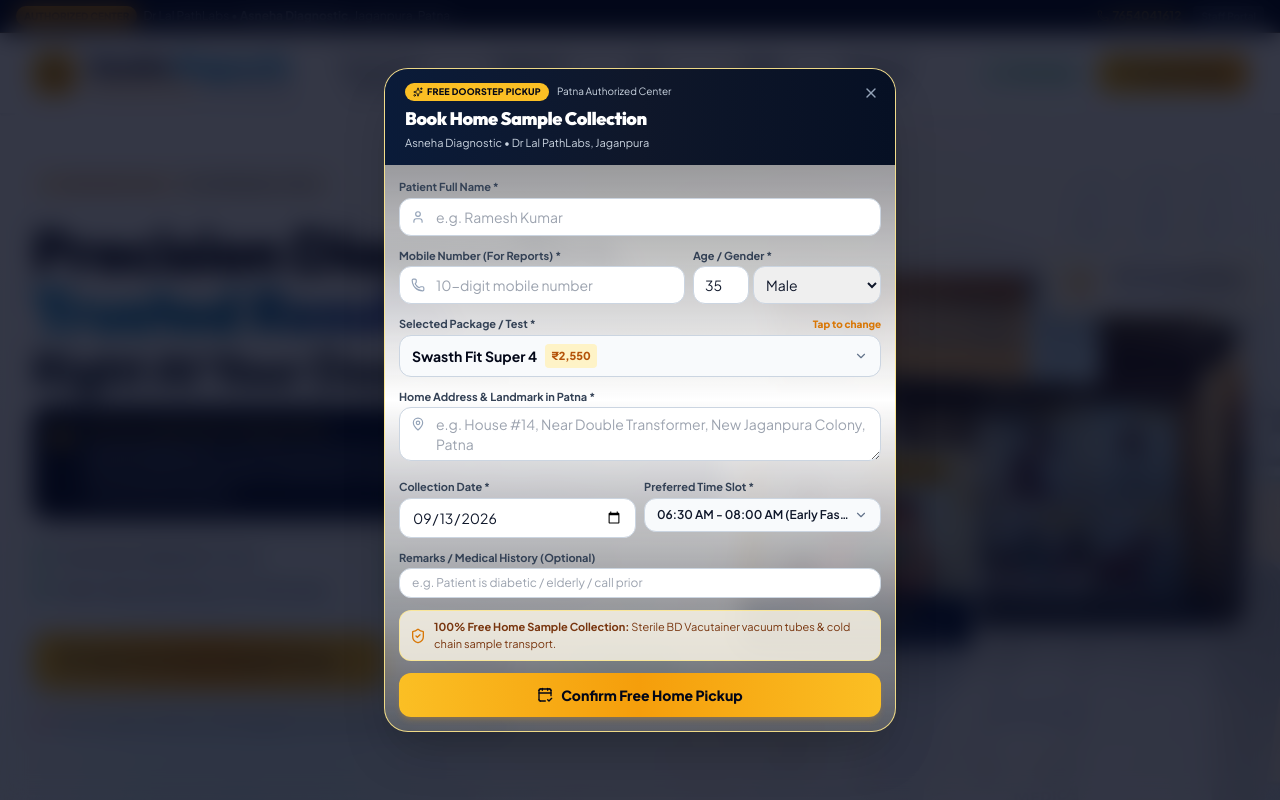
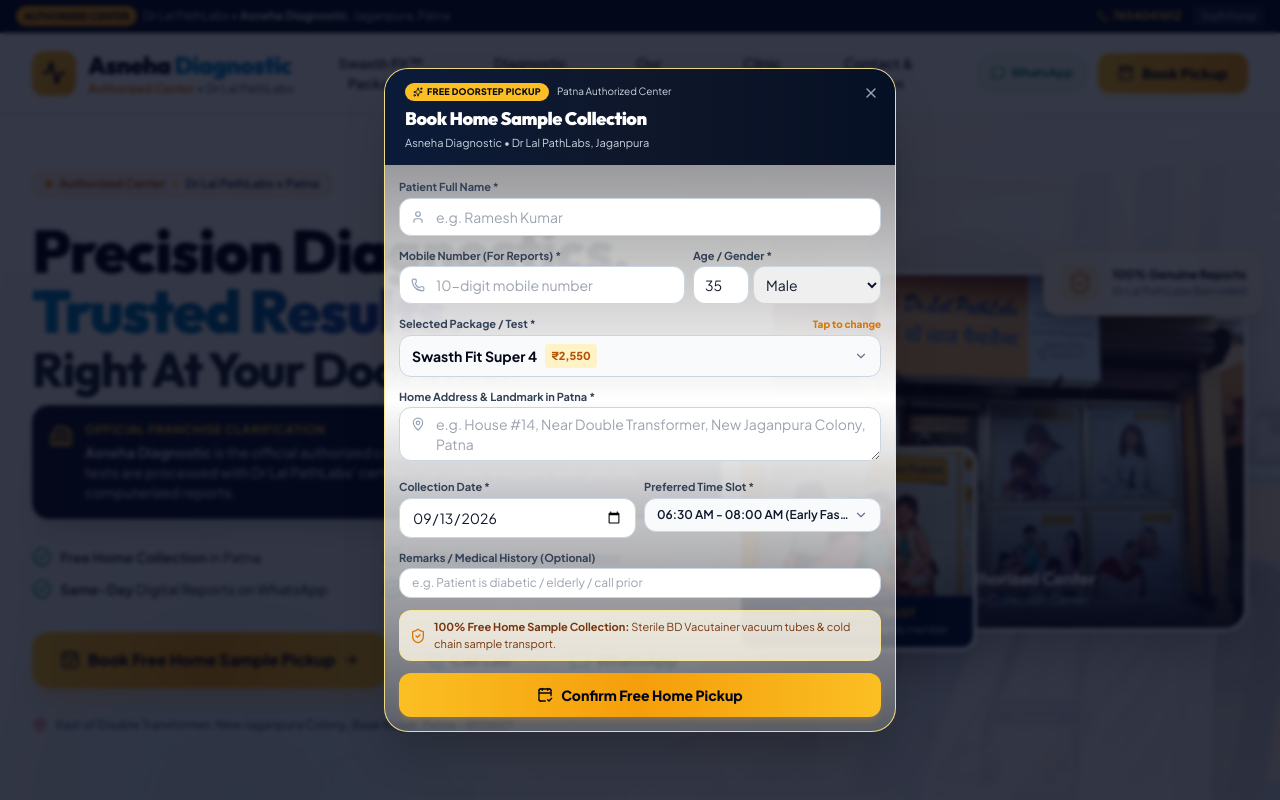
Before and after one commit to sin-07/DrLalPathLab, a Next.js app: page / in a window 1280 px wide. Both pictures are taken after a click on the button "Book Free Home Sample Pickup". Shown: the top 800 px of the page. Built offline with nearby package versions, Linux system fonts and the light colour scheme.

Commit message:
perf: fix popup lag with 60fps GPU-accelerated transforms and lightweight blur

```diff
--- a/src/components/CenterGallery.tsx
+++ b/src/components/CenterGallery.tsx
@@ -249,7 +249,7 @@
           onClick={(e) => {
             if (e.target === e.currentTarget) setActivePhoto(null);
           }}
-          className="fixed inset-0 z-50 flex items-center justify-center p-4 bg-slate-950/90 backdrop-blur-md animate-ultimate-backdrop"
+          className="fixed inset-0 z-50 flex items-center justify-center p-4 bg-slate-950/90 backdrop-blur-[2px] animate-ultimate-backdrop"
         >
           <div className="relative max-w-3xl w-full bg-slate-900 rounded-3xl overflow-hidden shadow-2xl border border-slate-700 animate-ultimate-popup">
             <div className="p-4 border-b border-slate-800 flex items-center justify-between">
--- a/src/components/HomeCollectionModal.tsx
+++ b/src/components/HomeCollectionModal.tsx
@@ -96,17 +96,10 @@
   useEffect(() => {
     if (isOpen) {
       const prevOverflow = document.body.style.overflow;
-      const prevPaddingRight = document.body.style.paddingRight;
-
-      const scrollBarWidth = window.innerWidth - document.documentElement.clientWidth;
-      if (scrollBarWidth > 0) {
-        document.body.style.paddingRight = `${scrollBarWidth}px`;
-      }
       document.body.style.overflow = "hidden";
 
       return () => {
         document.body.style.overflow = prevOverflow;
-        document.body.style.paddingRight = prevPaddingRight;
       };
     }
   }, [isOpen]);
@@ -170,7 +163,7 @@
       onClick={(e) => {
         if (e.target === e.currentTarget) onClose();
       }}
-      className="fixed inset-0 z-50 flex items-center justify-center p-2.5 sm:p-4 bg-slate-950/80 backdrop-blur-md overflow-y-auto animate-ultimate-backdrop"
+      className="fixed inset-0 z-50 flex items-center justify-center p-2.5 sm:p-4 bg-slate-950/80 backdrop-blur-[2px] overflow-y-auto animate-ultimate-backdrop"
     >
       <div className="relative w-full max-w-md sm:max-w-lg my-auto bg-gradient-to-b from-amber-50/30 via-white to-amber-50/20 rounded-2xl sm:rounded-3xl shadow-2xl border border-amber-200/90 overflow-hidden animate-ultimate-popup">
 
--- a/src/styles/globals.css
+++ b/src/styles/globals.css
@@ -120,28 +120,18 @@
 }
 
 /* ==========================================================================
-   ULTIMATE ANIMATION SYSTEM: Popups, Dropdowns, Accordions & Micro-physics
+   ULTIMATE ANIMATION SYSTEM: High-Performance GPU Accelerated (60-120 FPS)
    ========================================================================== */
 
-/* 1. Ultimate Popup Animation: Physics-based Spring Scale-Up & Elevation */
+/* 1. Fast, Buttery-Smooth Popup Scale-Up */
 @keyframes ultimatePopupIn {
   0% {
     opacity: 0;
-    transform: scale(0.92) translateY(24px);
-    filter: blur(6px);
-  }
-  65% {
-    opacity: 1;
-    transform: scale(1.015) translateY(-3px);
-    filter: blur(0px);
-  }
-  85% {
-    transform: scale(0.995) translateY(1px);
+    transform: scale(0.95) translateY(12px);
   }
   100% {
     opacity: 1;
     transform: scale(1) translateY(0);
-    filter: blur(0px);
   }
 }
 
@@ -152,44 +142,38 @@
   }
   100% {
     opacity: 0;
-    transform: scale(0.94) translateY(16px);
+    transform: scale(0.96) translateY(8px);
   }
 }
 
-/* 2. Ultimate Dropdown Animation: Cascading Glassmorphic Curtain */
+/* 2. Fast, Snappy Dropdown Curtain */
 @keyframes ultimateDropdownIn {
   0% {
     opacity: 0;
-    transform: translateY(-14px) scale(0.96);
-    filter: blur(6px);
-  }
-  60% {
-    transform: translateY(2px) scale(1.008);
+    transform: translateY(-8px) scale(0.98);
   }
   100% {
     opacity: 1;
     transform: translateY(0) scale(1);
-    filter: blur(0px);
   }
 }
 
+/* 3. Smooth Fade-in for Modal Backdrop */
 @keyframes ultimateBackdropFade {
   0% {
     opacity: 0;
-    backdrop-filter: blur(0px);
   }
   100% {
     opacity: 1;
-    backdrop-filter: blur(12px);
   }
 }
 
-/* 3. Accordion Dropdown Content Expansion */
+/* 4. Accordion Dropdown Content Expansion */
 @keyframes accordionDown {
   from {
     height: 0;
     opacity: 0;
-    transform: translateY(-8px);
+    transform: translateY(-6px);
   }
   to {
     height: var(--radix-accordion-content-height, auto);
@@ -216,20 +200,25 @@
   }
 }
 
-/* Utility classes */
+/* Utility classes: GPU Promoted (Zero Reflow / Repaint) */
 .animate-ultimate-popup {
-  animation: ultimatePopupIn 0.38s cubic-bezier(0.16, 1, 0.3, 1) forwards;
-  will-change: transform, opacity, filter;
+  animation: ultimatePopupIn 0.2s cubic-bezier(0.16, 1, 0.3, 1) forwards;
+  will-change: transform, opacity;
+  transform: translateZ(0);
+  backface-visibility: hidden;
 }
 
 .animate-ultimate-dropdown {
-  animation: ultimateDropdownIn 0.32s cubic-bezier(0.16, 1, 0.3, 1) forwards;
+  animation: ultimateDropdownIn 0.18s cubic-bezier(0.16, 1, 0.3, 1) forwards;
   transform-origin: top center;
-  will-change: transform, opacity, filter;
+  will-change: transform, opacity;
+  transform: translateZ(0);
+  backface-visibility: hidden;
 }
 
 .animate-ultimate-backdrop {
-  animation: ultimateBackdropFade 0.28s ease-out forwards;
+  animation: ultimateBackdropFade 0.18s ease-out forwards;
+  will-change: opacity;
 }
 
 .animate-pulse-glow {
```
